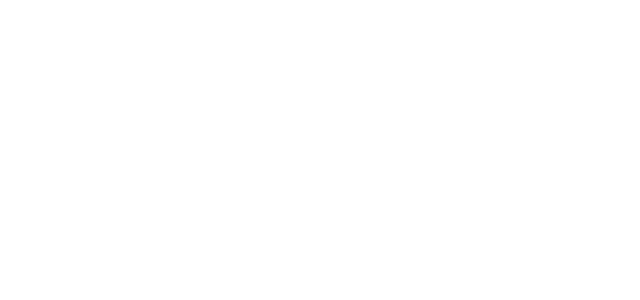
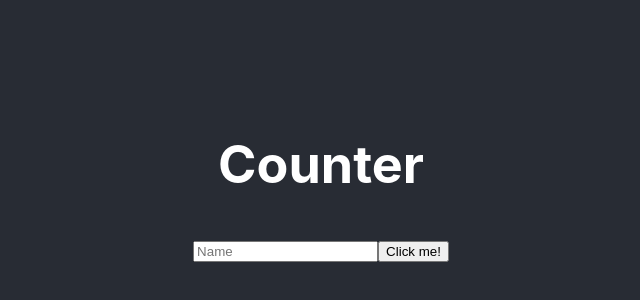
Before and after one commit to cathqine/counter, a React (Create React App) app: page / in a window 1280 px wide. Before the commit this address had no page. Shown: the part 220-520 px from the top of the page, without its empty margins (319-959 px from the left). Built offline with nearby package versions, Linux system fonts and the light colour scheme.

Commit message:
fixing route

```diff
--- a/src/App.js
+++ b/src/App.js
@@ -9,6 +9,7 @@
     <div className="App">
       <BrowserRouter>
         <Routes>
+          <Route path="/" element=<MainPage /> />
           <Route path="/counter" element=<MainPage /> />
           <Route path="/counter/app" element=<Counter /> />
         </Routes>
```
